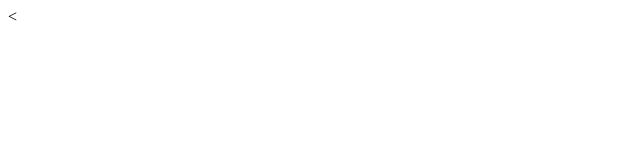
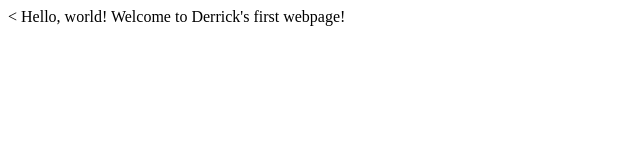
Before and after one commit to derriqo/My-first-Website, a plain HTML site: page my-first-website.html in a window 1280 px wide. Shown: the whole page, without its empty margins (0-640 px from the left). Drawn offline with Linux system fonts and the light colour scheme.

Commit message:
Add body section to the page

```diff
--- a/my-first-website.html
+++ b/my-first-website.html
@@ -1,10 +1,10 @@
 <<!DOCTYPE html>
 <html>
 <head>
-
-    <title>My first webpage!</title>
-  </head>
-  <body>
-
-  </body>
-  </html>
+  <title>Derrick's first webpage!</title>
+</head>
+<body>
+ Hello, world!
+ Welcome to Derrick's first webpage!
+</body>
+</html>
```
